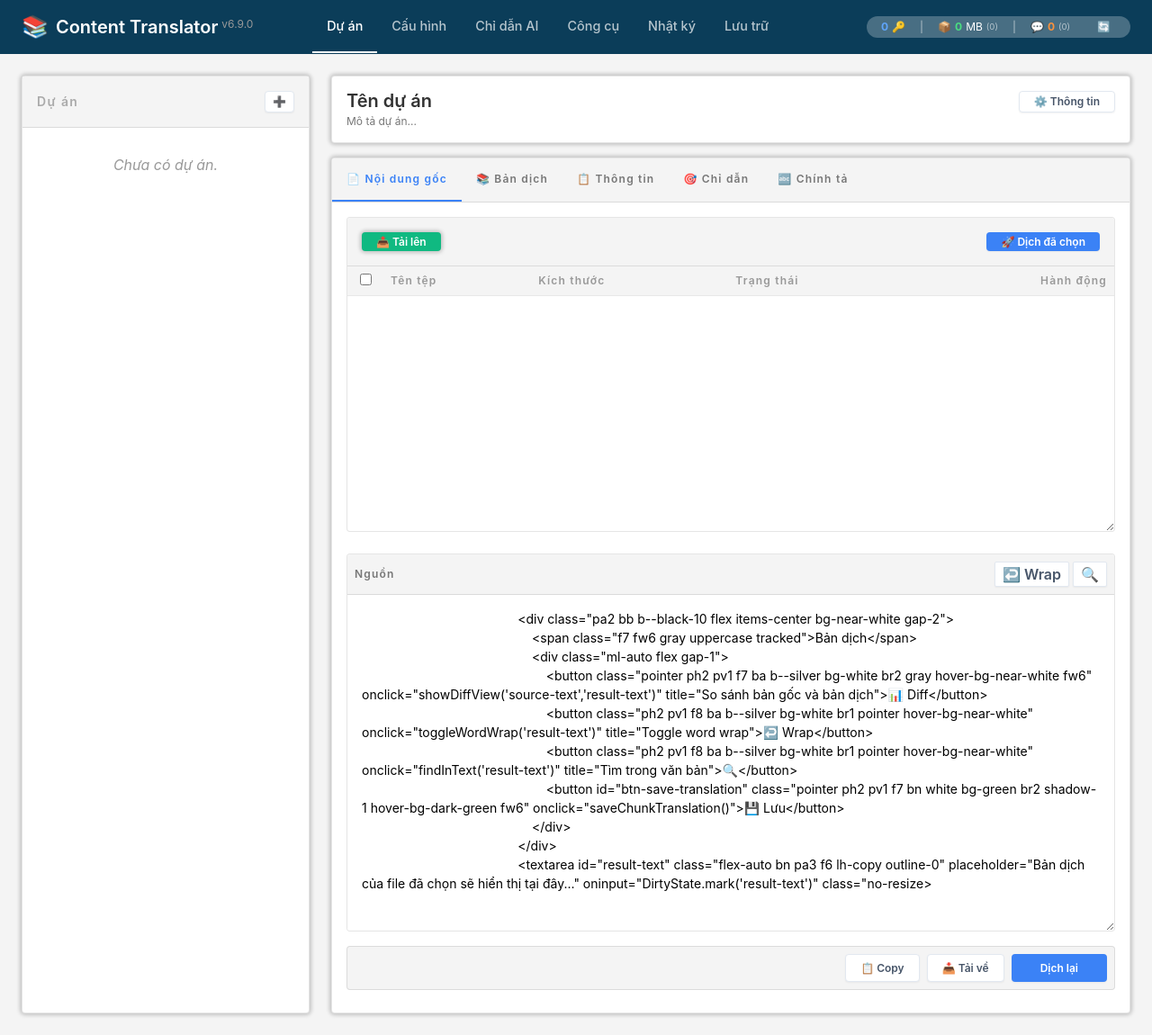
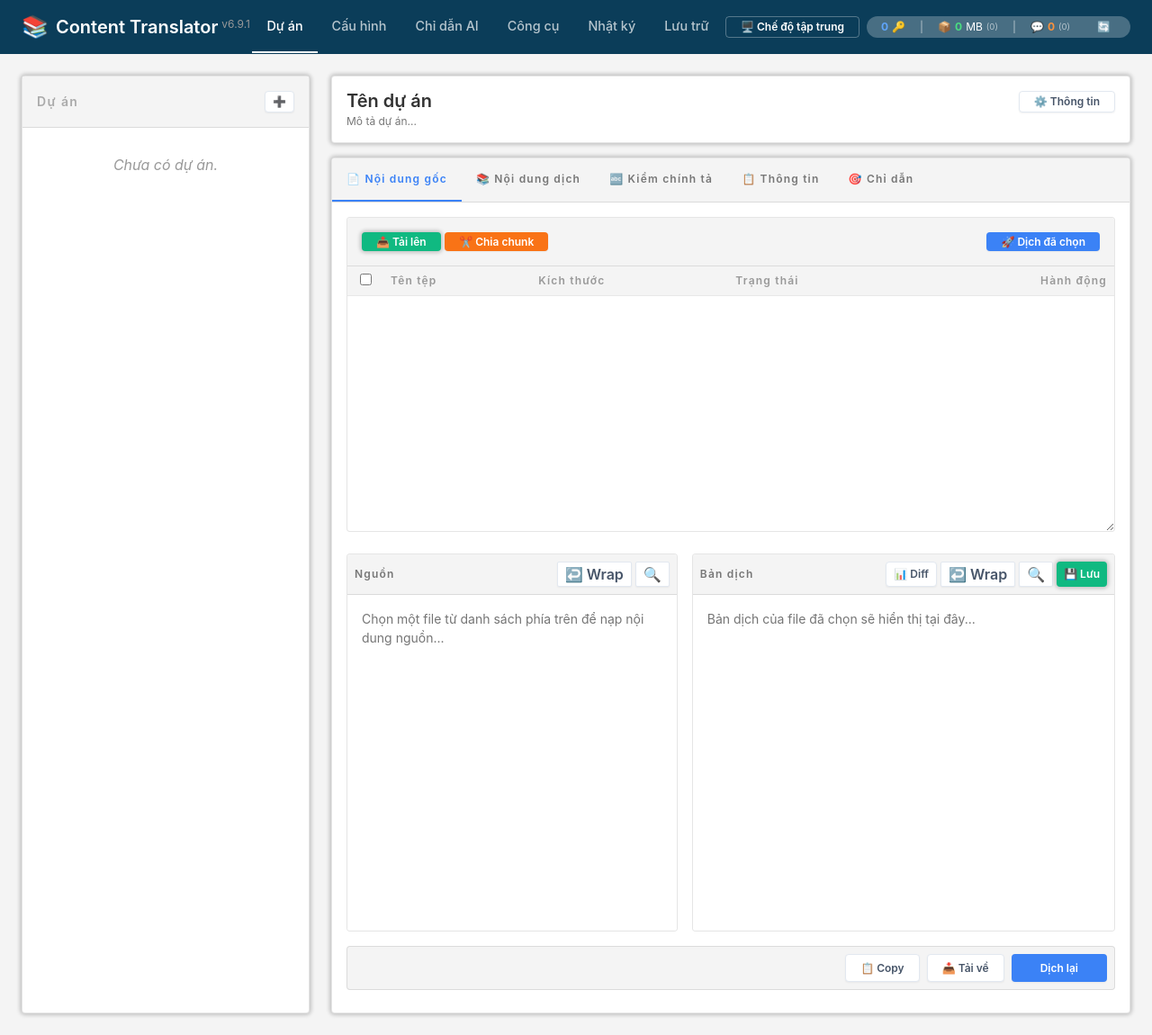
Before and after one commit to Narga/ai-vi-translator, a Flask app: page / in a window 1280 px wide. Shown: the whole page at 90% size. Run offline with Flask 2, Linux system fonts and the light colour scheme; data that the repository does not hold is empty; some libraries are stand-ins or nearby versions.

Commit message:
feat(ui): v6.9.1 complete UI remediation phase 1 & implement global Focus Mode - Fixed malformed HTML syntax in editor textareas - Standardized status labels from 'Chưa' to 'Chờ' - Moved Focus Mode to global header with CSS-driven layout - Added keyboard shortcut (Esc) and persistence for Focus Mode - Reorganized project workspace tabs for better workflow - Updated documentation (CHANGELOG, MANUAL) with editor tools info

```diff
--- a/webui/static/css/style.css
+++ b/webui/static/css/style.css
@@ -430,3 +430,14 @@ button.bg-green:hover, .bg-green:hover {
   visibility: visible;
   transform: translateX(-50%) translateY(0);
 }
+
+/* ============================================================ */
+/* Focus Mode CSS Rules                                         */
+/* ============================================================ */
+body.focus-mode .sidebar {
+    display: none !important;
+}
+
+body.focus-mode #project-header-block {
+    display: none !important;
+}
--- a/webui/static/js/main.js
+++ b/webui/static/js/main.js
@@ -24,6 +24,7 @@ document.addEventListener('DOMContentLoaded', function () {
     loadApiKeys();
     initProvider();  // Load active AI provider state
     initProjectDialog();  // Wire project creation modal
+    initFocusMode();      // Restore Focus Mode from localStorage
 
     // Click-outside to close Project Info Modal
     const projInfoModal = document.getElementById('project-info-modal');
@@ -165,6 +166,31 @@ function initTabs() {
             }
         });
     });
+}
+
+function initFocusMode() {
+    const saved = localStorage.getItem('nt_focus_mode');
+    if (saved === 'true') {
+        applyFocusMode(true);
+    }
+}
+
+function toggleFocusMode() {
+    const active = !document.body.classList.contains('focus-mode');
+    localStorage.setItem('nt_focus_mode', active);
+    applyFocusMode(active);
+}
+
+function applyFocusMode(active) {
+    const btn = document.getElementById('btn-focus-mode');
+
+    if (active) {
+        document.body.classList.add('focus-mode');
+        if (btn) btn.textContent = '🖥️ Thoát tập trung';
+    } else {
+        document.body.classList.remove('focus-mode');
+        if (btn) btn.textContent = '🖥️ Chế độ tập trung';
+    }
 }
 
 function initDialogs() {
@@ -640,6 +666,17 @@ document.addEventListener('keydown', function(e) {
     if (!currentProject) return;
 
     var rows = document.querySelectorAll('#project-source-table-body tr');
+
+    // Esc = thoát Focus Mode
+    if (e.key === 'Escape') {
+        const isFocus = document.body.classList.contains('focus-mode');
+        if (isFocus) {
+            e.preventDefault();
+            toggleFocusMode();
+        }
+        return;
+    }
+
     if (!rows.length) return;
 
     // J = next file, K = previous file (vim-style)
@@ -880,7 +917,7 @@ function renderProjectSources(sources) {
             const checked = selectedFiles.has(f.name) ? 'checked' : '';
             const statusHtml = f.has_translation
                 ? `<span class="f7 bg-washed-green green pa1 br2 fw6">✔️ Xong</span>`
-                : `<span class="f7 bg-washed-yellow gold pa1 br2 fw6">⏳ Chưa</span>`;
+                : `<span class="f7 bg-washed-yellow gold pa1 br2 fw6">⏳ Chờ</span>`;
 
             return `<tr>
                 <td class="tc"><input type="checkbox" ${checked} onchange="toggleProjectFile('${esc}',this.checked)"></td>
@@ -1309,7 +1346,7 @@ function toggleProjectFile(name, checked) {
 function updateSelectAllButton() {
     const btn = document.getElementById('btn-select-all');
     const chks = document.querySelectorAll('#chk-select-all-sources, #chk-select-all-spellcheck');
-    const chunkBtn = document.getElementById('btn-chunk-selected');
+    const countSpan = document.getElementById('selected-files-count');
 
     if (btn) {
         if (selectedFiles.size > 0) {
@@ -1323,12 +1360,13 @@ function updateSelectAllButton() {
         }
     }
 
-    // Toggle chunk button visibility
-    if (chunkBtn) {
+    // Hiển thị số lượng tập tin đã chọn bên cạnh nút Dịch (không nhúng vào nút)
+    if (countSpan) {
         if (selectedFiles.size > 0) {
-            chunkBtn.classList.remove('dn');
+            countSpan.textContent = `Đã chọn ${selectedFiles.size} tập tin`;
+            countSpan.classList.remove('dn');
         } else {
-            chunkBtn.classList.add('dn');
+            countSpan.classList.add('dn');
         }
     }
 
@@ -1507,7 +1545,7 @@ function renderProjectSpellcheckSources(sources) {
             const checked = selectedFiles.has(f.name) ? 'checked' : '';
             const statusHtml = f.has_translation
                 ? `<span class="f7 bg-washed-green green pa1 br2 fw6">✔️ Xong</span>`
-                : `<span class="f7 bg-washed-yellow gold pa1 br2 fw6">⏳ Chưa</span>`;
+                : `<span class="f7 bg-washed-yellow gold pa1 br2 fw6">⏳ Chờ</span>`;
             return `<tr>
                 <td class="tc"><input type="checkbox" ${checked} onchange="toggleProjectFile('${esc}',this.checked)"></td>
                 <td><div class="fw6 blue pointer underline-hover" onclick="loadSpellcheckFile('${esc}')">${esc}</div></td>
@@ -2416,17 +2454,27 @@ function addLog(message, type) {
 }
 
 function resetButton(btn, isBatch = false) {
-    if (isBatch || (btn && btn.id === 'btn-translate-selected')) {
+    if (btn) {
+        btn.disabled = false;
+        if (btn.id === 'btn-translate-selected') {
+            btn.innerHTML = `🚀 Dịch đã chọn`;
+        } else if (btn.id === 'btn-spellcheck-selected') {
+            btn.innerHTML = `🔤 Soát được chọn`;
+        } else {
+            btn.innerHTML = '🚀 Dịch Nội Dung';
+        }
+    } else if (isBatch) {
+        // Fallback: batch mode không truyền btn
         const batchBtn = document.getElementById('btn-translate-selected');
         if (batchBtn) {
             batchBtn.disabled = false;
-            batchBtn.innerHTML = `🚀 Dịch <span id="btn-translate-count">${selectedFiles.size} file</span> đã chọn`;
+            batchBtn.innerHTML = `🚀 Dịch đã chọn`;
         }
     } else {
-        if (!btn) btn = document.getElementById('translate-btn');
-        if (btn) {
-            btn.disabled = false;
-            btn.innerHTML = '🚀 Dịch Nội Dung';
+        const singleBtn = document.getElementById('translate-btn');
+        if (singleBtn) {
+            singleBtn.disabled = false;
+            singleBtn.innerHTML = '🚀 Dịch Nội Dung';
         }
     }
 }
--- a/webui/templates/partials/header.html
+++ b/webui/templates/partials/header.html
@@ -36,7 +36,8 @@
         </nav>
 
         <!-- Stats (Right) -->
-        <div class="header-right">
+        <div class="header-right flex items-center gap-2">
+            <button class="pointer ph3 pv1 f7 ba b--white-30 white bg-transparent br2 hover-bg-white-20 transition-all fw6" onclick="toggleFocusMode()" id="btn-focus-mode">🖥️ Chế độ tập trung</button>
             <div class="flex items-center gap-3 bg-near-white br-pill ph3 pv1 shadow-sm f7">
                 <span title="API Keys" class="flex items-center gap-1"><strong id="api-keys-count" class="blue">--</strong> 🔑</span>
                 <span class="silver">|</span>
--- a/webui/templates/partials/tab_workspace.html
+++ b/webui/templates/partials/tab_workspace.html
@@ -21,7 +21,7 @@
                     <div id="project-active-content" class="flex-auto flex flex-column">
 
                         <!-- Project Header Block -->
-                        <div class="ba b--black-10 br2 bg-white pa3 mb3 flex justify-between items-start shadow-1">
+                        <div id="project-header-block" class="ba b--black-10 br2 bg-white pa3 mb3 flex justify-between items-start shadow-1">
                             <div class="flex-auto pr3" style="min-width: 0;">
                                 <h2 id="project-title" class="f4 ma0 dark-gray fw6">Tên dự án</h2>
                                 <p id="project-desc" class="f7 gray ma0 mt1" style="word-break: break-word; white-space: pre-wrap;">Mô tả dự án...</p>
@@ -35,10 +35,10 @@
                         <div class="ba b--black-10 br2 bg-white flex-auto flex flex-column overflow-hidden shadow-1" style="position: relative;">
                                   <div id="project-tabs" class="flex flex-shrink-0 bb b--black-10 bg-near-white overflow-x-auto" style="z-index: 10;">
                                   <button class="tab-btn active ph3 pv3 pointer f7 fw6 tracked uppercase bg-transparent bn blue bb b--blue nowrap" data-ptab="workspace" onclick="switchProjectTab('workspace')">📄 Nội dung gốc</button>
-                                  <button class="tab-btn ph3 pv3 pointer f7 fw6 tracked uppercase bg-transparent bn gray bb b--transparent nowrap" data-ptab="translated" onclick="switchProjectTab('translated')">📚 Bản dịch</button>
+                                  <button class="tab-btn ph3 pv3 pointer f7 fw6 tracked uppercase bg-transparent bn gray bb b--transparent nowrap" data-ptab="translated" onclick="switchProjectTab('translated')">📚 Nội dung dịch</button>
+                                  <button class="tab-btn ph3 pv3 pointer f7 fw6 tracked uppercase bg-transparent bn gray bb b--transparent nowrap" data-ptab="spellcheck" onclick="switchProjectTab('spellcheck')">🔤 Kiểm chính tả</button>
                                   <button class="tab-btn ph3 pv3 pointer f7 fw6 tracked uppercase bg-transparent bn gray bb b--transparent nowrap" data-ptab="info" onclick="switchProjectTab('info')">📋 Thông tin</button>
                                   <button class="tab-btn ph3 pv3 pointer f7 fw6 tracked uppercase bg-transparent bn gray bb b--transparent nowrap" data-ptab="prompt" onclick="switchProjectTab('prompt')">🎯 Chỉ dẫn</button>
-                                  <button class="tab-btn ph3 pv3 pointer f7 fw6 tracked uppercase bg-transparent bn gray bb b--transparent nowrap" data-ptab="spellcheck" onclick="switchProjectTab('spellcheck')">🔤 Chính tả</button>
                               </div>
 
                             <!-- Workspace Content Section -->
@@ -50,9 +50,12 @@
                                          <div>
                                               <input type="file" id="upload-source-file" class="dn" multiple onchange="uploadProjectFile()">
                                               <button class="pointer ph3 pv1 f7 bn white bg-green br2 shadow-1 hover-bg-dark-green fw6" onclick="document.getElementById('upload-source-file').click()">📤 Tải lên</button>
-                                              <button id="btn-chunk-selected" class="pointer ph3 pv1 f7 bn white bg-orange br2 shadow-1 hover-bg-dark-orange fw6 dn" onclick="showChunkConfig()">✂️ Chia chunk</button>
+                                              <button id="btn-chunk-selected" class="pointer ph3 pv1 f7 bn white bg-orange br2 shadow-1 hover-bg-dark-orange fw6" onclick="showChunkConfig()">✂️ Chia chunk</button>
                                           </div>
-                                         <button id="btn-translate-selected" class="pointer ph3 pv1 f7 bn white bg-blue br2 shadow-1 hover-bg-dark-blue fw6" onclick="translateSelectedInProject()">🚀 Dịch đã chọn</button>
+                                         <div class="flex items-center">
+                                             <span id="selected-files-count" class="f7 gray dn mr3"></span>
+                                             <button id="btn-translate-selected" class="pointer ph3 pv1 f7 bn white bg-blue br2 shadow-1 hover-bg-dark-blue fw6" onclick="translateSelectedInProject()">🚀 Dịch đã chọn</button>
+                                         </div>
                                     </div>
                                     <div class="overflow-x-auto">
                                         <table class="minimal-table w-100 collapse f7">
@@ -83,7 +86,7 @@
                                                     <button class="ph2 pv1 f8 ba b--silver bg-white br1 pointer hover-bg-near-white" onclick="findInText('source-text')" title="Tìm trong văn bản">🔍</button>
                                                 </div>
                                             </div>
-                                            <textarea id="source-text" class="flex-auto bn pa3 f6 lh-copy outline-0" placeholder="Chọn một file từ danh sách phía trên để nạp nội dung nguồn..." oninput="updateTokenEstimate();DirtyState.mark('source-text')" class="no-resize></textarea>
+                                            <textarea id="source-text" class="flex-auto bn pa3 f6 lh-copy outline-0 no-resize" placeholder="Chọn một file từ danh sách phía trên để nạp nội dung nguồn..." oninput="updateTokenEstimate();DirtyState.mark('source-text')"></textarea>
                                         </div>
                                         <div class="flex-auto ba b--black-10 br2 bg-white flex flex-column overflow-hidden shadow-sm">
                                             <div class="pa2 bb b--black-10 flex items-center bg-near-white gap-2">
@@ -95,7 +98,7 @@
                                                     <button id="btn-save-translation" class="pointer ph2 pv1 f7 bn white bg-green br2 shadow-1 hover-bg-dark-green fw6" onclick="saveChunkTranslation()">💾 Lưu</button>
                                                 </div>
                                             </div>
-                                            <textarea id="result-text" class="flex-auto bn pa3 f6 lh-copy outline-0" placeholder="Bản dịch của file đã chọn sẽ hiển thị tại đây..." oninput="DirtyState.mark('result-text')" class="no-resize></textarea>
+                                            <textarea id="result-text" class="flex-auto bn pa3 f6 lh-copy outline-0 no-resize" placeholder="Bản dịch của file đã chọn sẽ hiển thị tại đây..." oninput="DirtyState.mark('result-text')"></textarea>
                                         </div>
                                     </div>
 
@@ -143,7 +146,7 @@
                                                     <button class="ph2 pv1 f8 ba b--silver bg-white br1 pointer hover-bg-near-white" onclick="findInText('translated-source-text')" title="Tìm trong văn bản">🔍</button>
                                                 </div>
                                             </div>
-                                            <textarea id="translated-source-text" class="flex-auto bn pa3 f6 lh-copy outline-0" placeholder="Chọn một file dịch để xem bản gốc..." oninput="DirtyState.mark('translated-source-text')" class="no-resize></textarea>
+                                            <textarea id="translated-source-text" class="flex-auto bn pa3 f6 lh-copy outline-0 no-resize" placeholder="Chọn một file dịch để xem bản gốc..." oninput="DirtyState.mark('translated-source-text')"></textarea>
                                         </div>
                                         <div class="flex-auto ba b--black-10 br2 bg-white flex flex-column overflow-hidden shadow-sm">
                                             <div class="pa2 bb b--black-10 flex justify-between items-center bg-near-white">
@@ -153,7 +156,7 @@
                                                     <button id="btn-save-translated" class="pointer ph2 pv1 f7 bn white bg-green br2 shadow-1 hover-bg-dark-green fw6" onclick="saveTranslatedFile()">💾 Lưu</button>
                                                 </div>
                                             </div>
-                                            <textarea id="translated-result-text" class="flex-auto bn pa3 f6 lh-copy outline-0" placeholder="Bản dịch của file đã chọn sẽ hiển thị tại đây..." oninput="DirtyState.mark('translated-result-text')" class="no-resize></textarea>
+                                            <textarea id="translated-result-text" class="flex-auto bn pa3 f6 lh-copy outline-0 no-resize" placeholder="Bản dịch của file đã chọn sẽ hiển thị tại đây..." oninput="DirtyState.mark('translated-result-text')"></textarea>
                                         </div>
                                     </div>
 
@@ -288,19 +291,19 @@
 
                                       <div class="nt-tab-panels flex-auto">
                                           <section id="project-panel-main" class="nt-tab-panel h-100">
-                                              <textarea id="proj-prompt-main" class="ba b--black-10 br2 pa3 w-100 code f7 outline-0 h-100" class="no-resize placeholder="Prompt dịch thuật dự án..."></textarea>
+                                              <textarea id="proj-prompt-main" class="ba b--black-10 br2 pa3 w-100 code f7 outline-0 h-100 no-resize" placeholder="Prompt dịch thuật dự án..."></textarea>
                                           </section>
                                           <section id="project-panel-summary" class="nt-tab-panel h-100">
-                                              <textarea id="proj-prompt-summary" class="ba b--black-10 br2 pa3 w-100 code f7 outline-0 h-100" class="no-resize placeholder="Prompt tóm tắt dự án..."></textarea>
+                                              <textarea id="proj-prompt-summary" class="ba b--black-10 br2 pa3 w-100 code f7 outline-0 h-100 no-resize" placeholder="Prompt tóm tắt dự án..."></textarea>
                                           </section>
                                           <section id="project-panel-relationships" class="nt-tab-panel h-100">
-                                              <textarea id="proj-prompt-relationships" class="ba b--black-10 br2 pa3 w-100 code f7 outline-0 h-100" class="no-resize placeholder="Prompt mối quan hệ dự án..."></textarea>
+                                              <textarea id="proj-prompt-relationships" class="ba b--black-10 br2 pa3 w-100 code f7 outline-0 h-100 no-resize" placeholder="Prompt mối quan hệ dự án..."></textarea>
                                           </section>
                                           <section id="project-panel-glossary" class="nt-tab-panel h-100">
-                                              <textarea id="proj-prompt-glossary" class="ba b--black-10 br2 pa3 w-100 code f7 outline-0 h-100" class="no-resize placeholder="Prompt thuật ngữ dự án..."></textarea>
+                                              <textarea id="proj-prompt-glossary" class="ba b--black-10 br2 pa3 w-100 code f7 outline-0 h-100 no-resize" placeholder="Prompt thuật ngữ dự án..."></textarea>
                                           </section>
                                           <section id="project-panel-chinh-ta" class="nt-tab-panel h-100">
-                                              <textarea id="proj-prompt-chinh-ta" class="ba b--black-10 br2 pa3 w-100 code f7 outline-0 h-100" class="no-resize placeholder="Prompt soát lỗi dự án..."></textarea>
+                                              <textarea id="proj-prompt-chinh-ta" class="ba b--black-10 br2 pa3 w-100 code f7 outline-0 h-100 no-resize" placeholder="Prompt soát lỗi dự án..."></textarea>
                                           </section>
                                       </div>
                                       <div class="prompt-help-block">
@@ -353,7 +356,7 @@
                                                        <button class="ph2 pv1 f8 ba b--silver bg-white br1 pointer hover-bg-near-white" onclick="findInText('spell-source-text')" title="Tìm trong văn bản">🔍</button>
                                                    </div>
                                                </div>
-                                                <textarea id="spell-source-text" class="flex-auto bn pa3 f6 lh-copy outline-0" placeholder="Chọn một file từ danh sách phía trên để nạp nội dung nguồn..." oninput="updateSpellcheckTokenEstimate();DirtyState.mark('spell-source-text')" class="no-resize></textarea>
+                                                <textarea id="spell-source-text" class="flex-auto bn pa3 f6 lh-copy outline-0 no-resize" placeholder="Chọn một file từ danh sách phía trên để nạp nội dung nguồn..." oninput="updateSpellcheckTokenEstimate();DirtyState.mark('spell-source-text')"></textarea>
                                             </div>
                                             <!-- Result Textarea -->
                                             <div class="flex-auto ba b--black-10 br2 bg-white flex flex-column overflow-hidden shadow-sm">
@@ -366,7 +369,7 @@
                                                     </div>
                                                     <span class="f7 fw6 gray uppercase tracked">Bản đã soát</span>
                                                 </div>
-                                                <textarea id="spell-result-text" class="flex-auto bn pa3 f6 lh-copy outline-0" placeholder="Nội dung sau khi kiểm tra chính tả sẽ hiển thị tại đây..." oninput="DirtyState.mark('spell-result-text')" class="no-resize></textarea>
+                                                <textarea id="spell-result-text" class="flex-auto bn pa3 f6 lh-copy outline-0 no-resize" placeholder="Nội dung sau khi kiểm tra chính tả sẽ hiển thị tại đây..." oninput="DirtyState.mark('spell-result-text')"></textarea>
                                            </div>
                                        </div>
 
```
Also changed, not shown: docs/MANUAL.md (+9 -1 lines), CHANGELOG.md.
